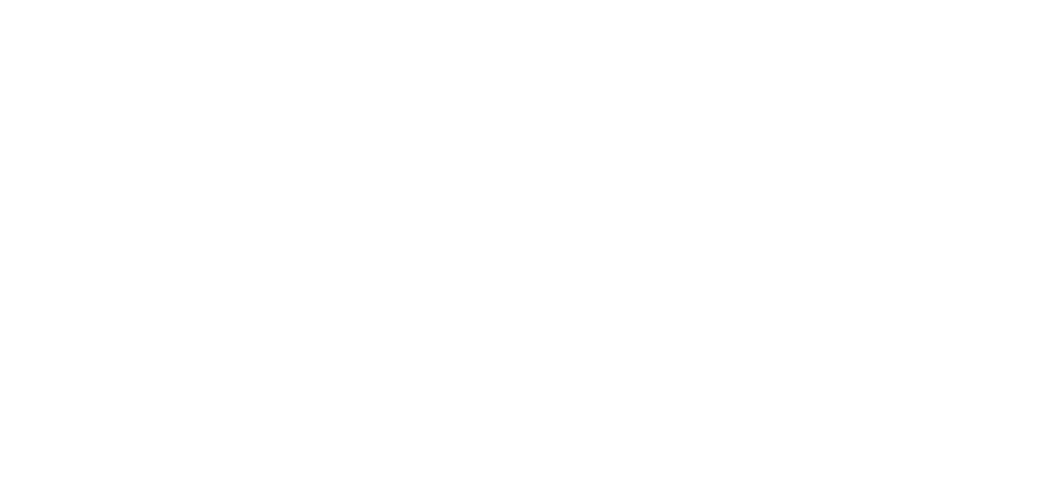
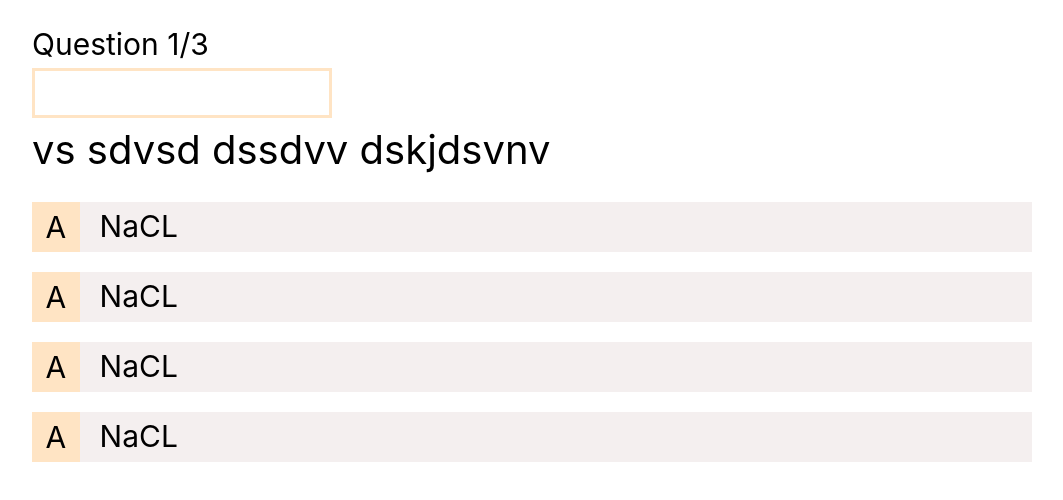
Before and after one commit to RausRD/quizesVue, a Vue app: page /quiz/1 in a window 1280 px wide. Before the commit this address had no page. Shown: the top 500 px of the page, without its empty margins (108-1171 px from the left). Built offline with nearby package versions, Linux system fonts and the light colour scheme.

Commit message:
refactor code

```diff
--- /dev/null
+++ b/src/components/Question.vue
@@ -0,0 +1,63 @@
+<template>
+	<div class="question-container">
+		<h1 class="question">vs sdvsd dssdvv dskjdsvnv</h1>
+	</div>
+	<div class="options-container">
+		<div class="option">
+			<p class="option-label">A</p>
+			<div class="option-value">
+				<p>NaCL</p>
+			</div>
+		</div>
+		<div class="option">
+			<p class="option-label">A</p>
+			<div class="option-value">
+				<p>NaCL</p>
+			</div>
+		</div>
+		<div class="option">
+			<p class="option-label">A</p>
+			<div class="option-value">
+				<p>NaCL</p>
+			</div>
+		</div>
+		<div class="option">
+			<p class="option-label">A</p>
+			<div class="option-value">
+				<p>NaCL</p>
+			</div>
+		</div>
+	</div>
+</template>
+<script setup>
+</script>
+
+<style scoped>
+.options-container {
+	margin-top: 20px;
+}
+.question {
+	font-size: 40px;
+	margin-bottom: 20px;
+}
+.option {
+	display: flex;
+	margin-bottom: 20px;
+	cursor: pointer;
+}
+.option-label {
+	background-color: bisque;
+	width: 50px;
+	height: 50px;
+	font-size: 30px;
+	display: flex;
+	align-items: center;
+	justify-content: center;
+}
+.option-value {
+	background-color: rgb(244, 239, 239);
+	width: 100%;
+	font-size: 30px;
+	padding: 0 20px;
+}
+</style>
--- a/src/router/index.js
+++ b/src/router/index.js
@@ -1,5 +1,6 @@
 import {createRouter, createWebHistory} from "vue-router";
 import QuizesView from "../views/QuizesView.vue";
+import QuizeView from "@/views/QuizeView.vue";
 
 const router = createRouter({
 	history: createWebHistory(import.meta.env.BASE_URL),
@@ -8,6 +9,11 @@
 			path: "/",
 			name: "quizes",
 			component: QuizesView
+		},
+		{
+			path: "/quiz/:id",
+			name: "quiz",
+			component: QuizeView
 		}
 	]
 })
--- /dev/null
+++ b/src/views/QuizeView.vue
@@ -0,0 +1,36 @@
+<script setup>
+import Question from "@/components/Question.vue";
+</script>
+
+<template>
+	<div>
+			<header>
+				<h4>Question 1/3</h4>
+				<div class="bar">
+					<div class="completion"></div>
+				</div>
+			</header>
+		<div>
+			<Question/>
+		</div>
+	</div>
+</template>
+
+<style scoped>
+	header {
+		margin-top: 20px;
+	}
+	header h4 {
+		font-size: 30px;
+	}
+	.bar {
+		width: 300px;
+		height: 50px;
+		border: 3px solid bisque;
+	}
+	.completion {
+		height: 100%;
+		width: 0%;
+		background-color: bisque;
+	}
+</style>
```
